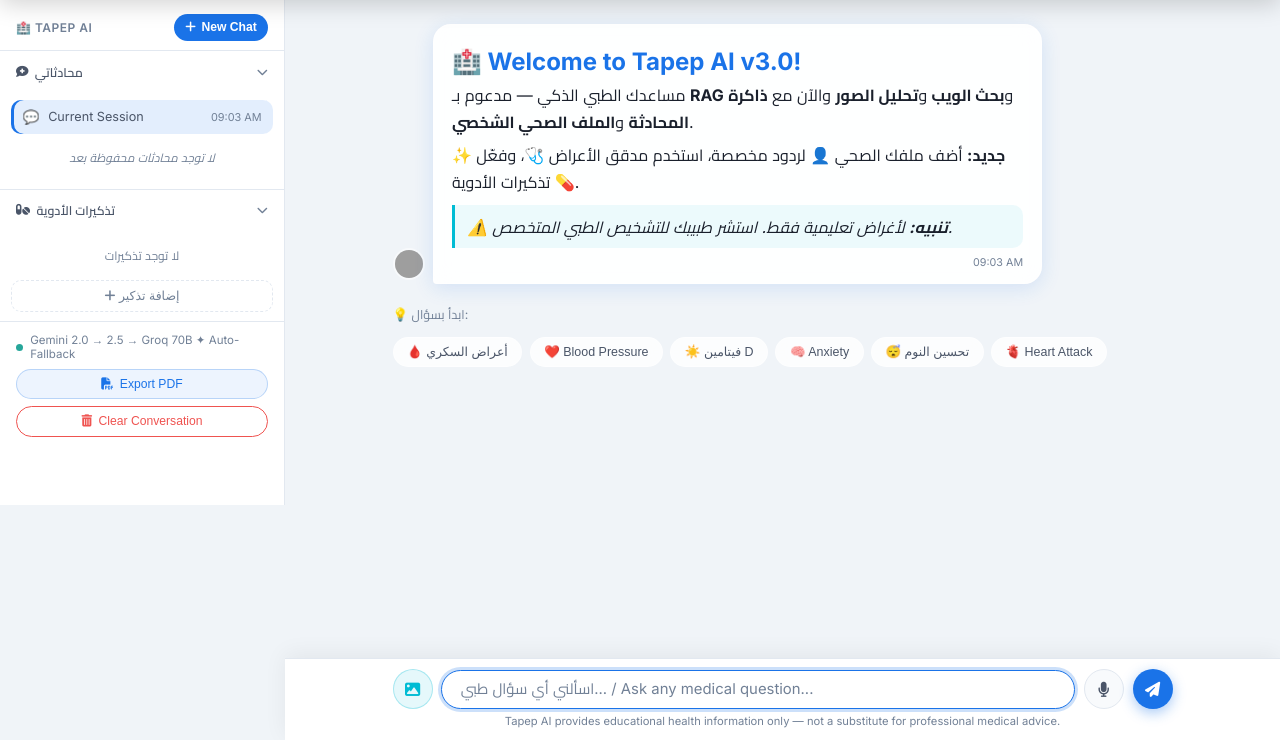
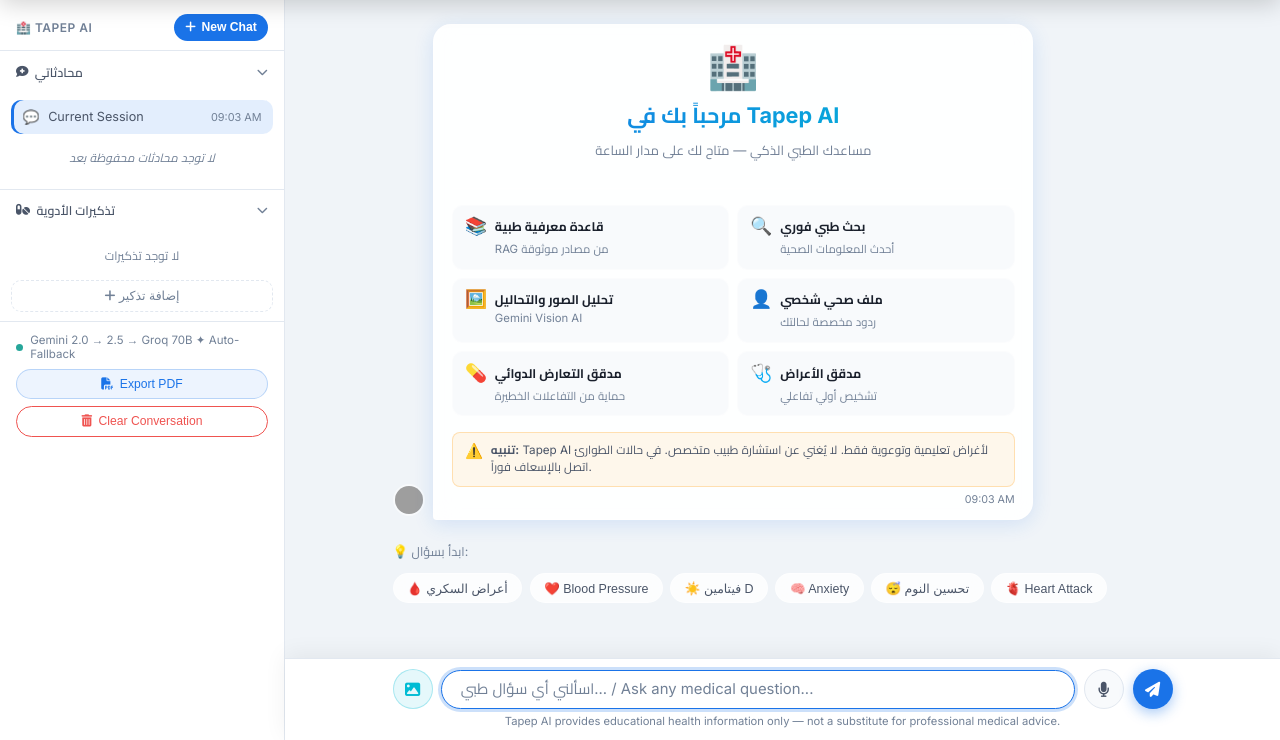
Before and after one commit to AhmedSaidRR/Tapep-Ai, a FastAPI app: page / in a window 1280 px wide. Shown: the part 60-800 px from the top of the page. Run offline with FastAPI, Linux system fonts and the light colour scheme; parts of the project's set-up code (start-up, migrations or seed data) failed here and were passed over; some libraries are stand-ins or nearby versions; grey boxes are pictures that could not be loaded.

Commit message:
feat: redesign welcome message with premium feature cards grid

```diff
--- a/templates/index.html
+++ b/templates/index.html
@@ -659,12 +659,77 @@
             <img src="/static/doctor-avatar.png" alt="Tapep AI"
                  onerror="this.src='https://placehold.co/32x32/1a73e8/fff?text=🏥'" />
           </div>
-          <div class="message-bubble">
+          <div class="message-bubble" style="max-width:600px">
             <div class="message-content">
-              <h2>🏥 Welcome to Tapep AI v3.0!</h2>
-              <p>مساعدك الطبي الذكي — مدعوم بـ <strong>RAG</strong> و<strong>بحث الويب</strong> و<strong>تحليل الصور</strong> والآن مع <strong>ذاكرة المحادثة</strong> و<strong>الملف الصحي الشخصي</strong>.</p>
-              <p>✨ <strong>جديد:</strong> أضف ملفك الصحي 👤 لردود مخصصة، استخدم مدقق الأعراض 🩺، وفعّل تذكيرات الأدوية 💊.</p>
-              <blockquote>⚠️ <strong>تنبيه:</strong> لأغراض تعليمية فقط. استشر طبيبك للتشخيص الطبي المتخصص.</blockquote>
+
+              <!-- Hero greeting -->
+              <div style="text-align:center;padding:0.5rem 0 1rem">
+                <div style="font-size:2.6rem;margin-bottom:0.4rem;line-height:1">🏥</div>
+                <h2 style="font-size:1.35rem;font-weight:800;margin:0 0 0.3rem;background:linear-gradient(135deg,#1a73e8,#00bcd4);-webkit-background-clip:text;-webkit-text-fill-color:transparent;background-clip:text">
+                  مرحباً بك في Tapep AI
+                </h2>
+                <p style="font-size:0.82rem;color:var(--mb-muted);margin:0">
+                  مساعدك الطبي الذكي — متاح لك على مدار الساعة
+                </p>
+              </div>
+
+              <!-- Divider -->
+              <div style="height:1px;background:var(--mb-glass-border);margin:0.6rem 0 1rem"></div>
+
+              <!-- Feature cards -->
+              <div style="display:grid;grid-template-columns:1fr 1fr;gap:0.5rem;margin-bottom:1rem">
+                <div style="background:var(--mb-surface-2);border:1px solid var(--mb-glass-border);border-radius:10px;padding:0.6rem 0.75rem;display:flex;align-items:flex-start;gap:0.5rem">
+                  <span style="font-size:1.1rem">📚</span>
+                  <div>
+                    <div style="font-size:0.78rem;font-weight:700;color:var(--mb-text)">قاعدة معرفية طبية</div>
+                    <div style="font-size:0.71rem;color:var(--mb-muted)">RAG من مصادر موثوقة</div>
+                  </div>
+                </div>
+                <div style="background:var(--mb-surface-2);border:1px solid var(--mb-glass-border);border-radius:10px;padding:0.6rem 0.75rem;display:flex;align-items:flex-start;gap:0.5rem">
+                  <span style="font-size:1.1rem">🔍</span>
+                  <div>
+                    <div style="font-size:0.78rem;font-weight:700;color:var(--mb-text)">بحث طبي فوري</div>
+                    <div style="font-size:0.71rem;color:var(--mb-muted)">أحدث المعلومات الصحية</div>
+                  </div>
+                </div>
+                <div style="background:var(--mb-surface-2);border:1px solid var(--mb-glass-border);border-radius:10px;padding:0.6rem 0.75rem;display:flex;align-items:flex-start;gap:0.5rem">
+                  <span style="font-size:1.1rem">🖼️</span>
+                  <div>
+                    <div style="font-size:0.78rem;font-weight:700;color:var(--mb-text)">تحليل الصور والتحاليل</div>
+                    <div style="font-size:0.71rem;color:var(--mb-muted)">Gemini Vision AI</div>
+                  </div>
+                </div>
+                <div style="background:var(--mb-surface-2);border:1px solid var(--mb-glass-border);border-radius:10px;padding:0.6rem 0.75rem;display:flex;align-items:flex-start;gap:0.5rem">
+                  <span style="font-size:1.1rem">👤</span>
+                  <div>
+                    <div style="font-size:0.78rem;font-weight:700;color:var(--mb-text)">ملف صحي شخصي</div>
+                    <div style="font-size:0.71rem;color:var(--mb-muted)">ردود مخصصة لحالتك</div>
+                  </div>
+                </div>
+                <div style="background:var(--mb-surface-2);border:1px solid var(--mb-glass-border);border-radius:10px;padding:0.6rem 0.75rem;display:flex;align-items:flex-start;gap:0.5rem">
+                  <span style="font-size:1.1rem">💊</span>
+                  <div>
+                    <div style="font-size:0.78rem;font-weight:700;color:var(--mb-text)">مدقق التعارض الدوائي</div>
+                    <div style="font-size:0.71rem;color:var(--mb-muted)">حماية من التفاعلات الخطيرة</div>
+                  </div>
+                </div>
+                <div style="background:var(--mb-surface-2);border:1px solid var(--mb-glass-border);border-radius:10px;padding:0.6rem 0.75rem;display:flex;align-items:flex-start;gap:0.5rem">
+                  <span style="font-size:1.1rem">🩺</span>
+                  <div>
+                    <div style="font-size:0.78rem;font-weight:700;color:var(--mb-text)">مدقق الأعراض</div>
+                    <div style="font-size:0.71rem;color:var(--mb-muted)">تشخيص أولي تفاعلي</div>
+                  </div>
+                </div>
+              </div>
+
+              <!-- Disclaimer -->
+              <div style="background:rgba(255,152,0,0.08);border:1px solid rgba(255,152,0,0.25);border-radius:8px;padding:0.55rem 0.75rem;display:flex;gap:0.5rem;align-items:flex-start">
+                <span style="font-size:0.9rem;flex-shrink:0">⚠️</span>
+                <p style="margin:0;font-size:0.73rem;color:var(--mb-text-2);line-height:1.5">
+                  <strong>تنبيه:</strong> Tapep AI لأغراض تعليمية وتوعوية فقط. لا يُغني عن استشارة طبيب متخصص. في حالات الطوارئ اتصل بالإسعاف فوراً.
+                </p>
+              </div>
+
             </div>
             <div class="message-footer">
               <span class="message-time" id="welcomeTime"></span>
```
